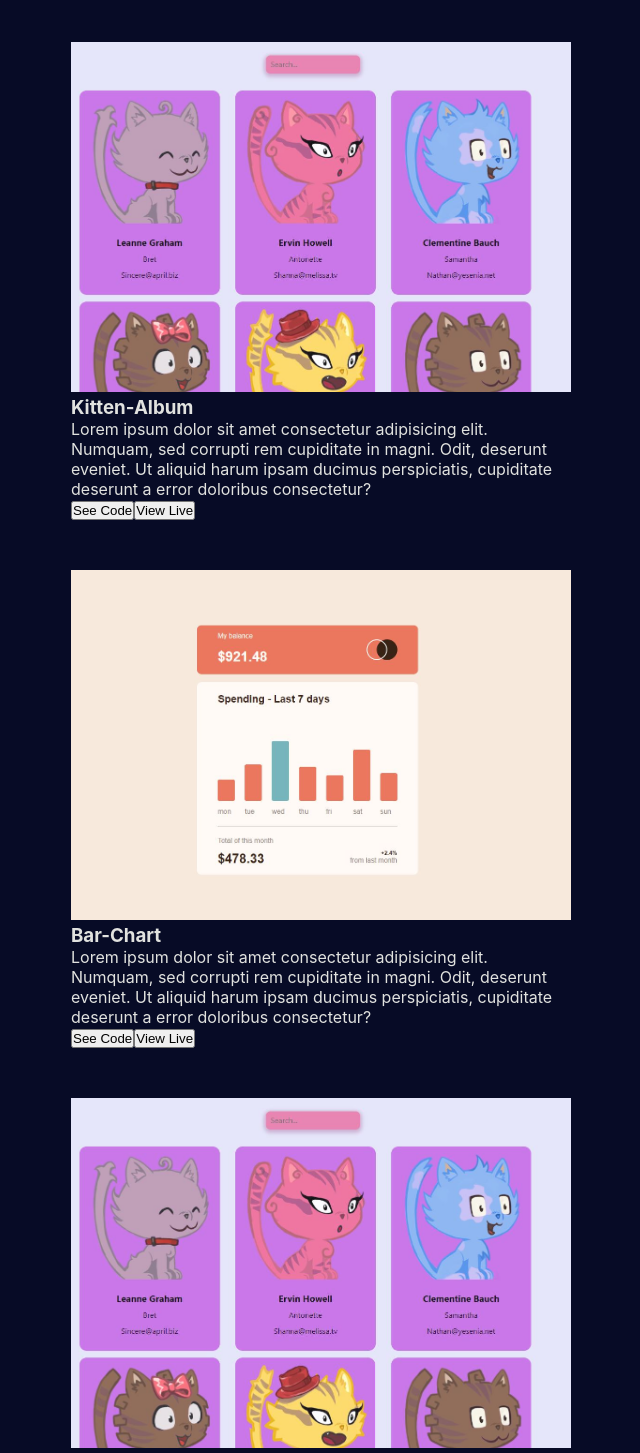
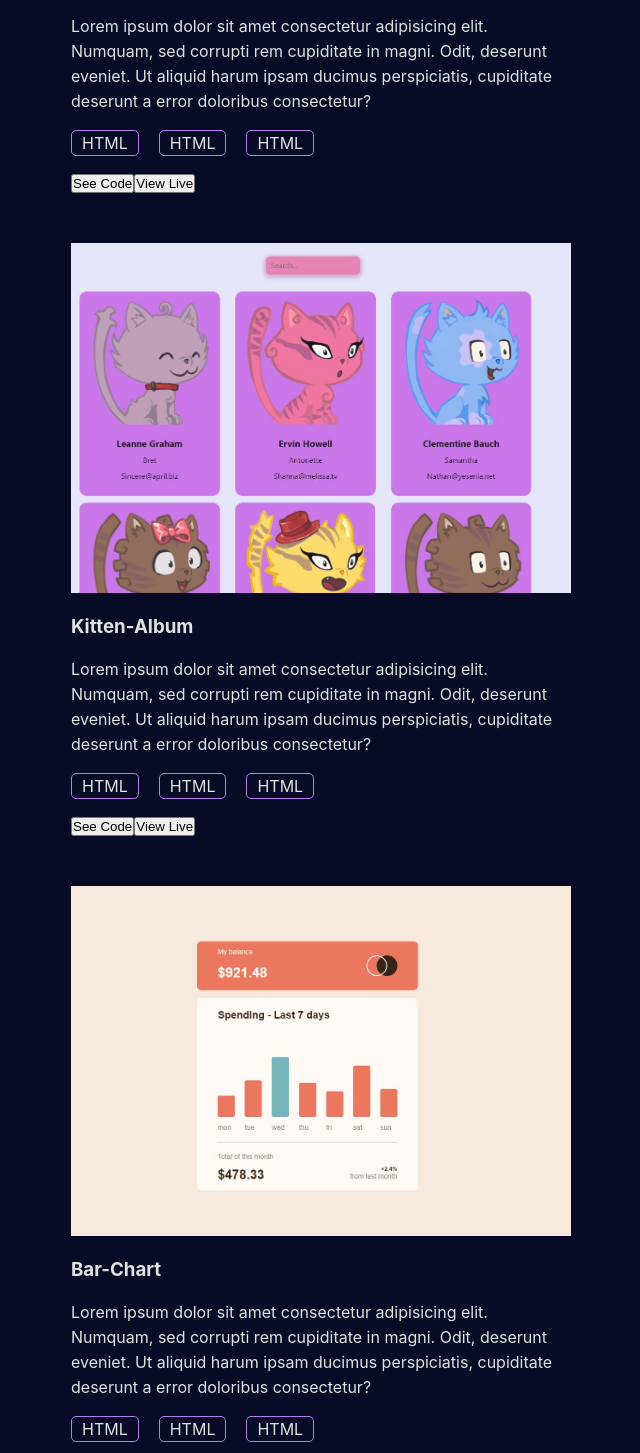
Before and after one commit to Gabbie99/Personal-portfolio, a React (Create React App) app: page / in a window 1280 px wide. Shown: the part 2560-4013 px from the top of the page, without its empty margins (185-825 px from the left). Built offline with nearby package versions, Linux system fonts and the light colour scheme.

Commit message:
working portfolio

```diff
--- a/src/components/projects/Projects.css
+++ b/src/components/projects/Projects.css
@@ -19,8 +19,27 @@
     color: rgb(183, 124, 238);
     font-size: 45px;
     text-align: center;
+    margin-bottom: 3rem;
+    margin-top: 1.5rem;
 }
-.project h3,p {
+.project p {
     color: #e1e2df;
     width: 500px;
+    line-height: 25px;
 }
+.project h3 {
+    color: #e1e2df;
+    width: 500px;
+    line-height: 60px;
+}
+.pro-span {
+    color: #e1e2df;
+    display: flex;
+    gap: 20px;
+}
+.pro-span span{
+    border: 1px solid rgb(183, 124, 238);
+    border-radius: 5px;
+    padding: 2px 10px;
+    margin: 1rem 0;
+}
--- a/src/components/projects/Projects.jsx
+++ b/src/components/projects/Projects.jsx
@@ -13,10 +13,10 @@ function Projects() {
                     <img src={thumb1} alt="" />
                     <h3>Bar-Chart</h3>
                     <p>Lorem ipsum dolor sit amet consectetur adipisicing elit. Numquam, sed corrupti rem cupiditate in magni. Odit, deserunt eveniet. Ut aliquid harum ipsam ducimus perspiciatis, cupiditate deserunt a error doloribus consectetur?</p>
-                    <div>
-                        <span></span>
-                        <span></span>
-                        <span></span>
+                    <div className='pro-span'>
+                        <span>HTML</span>
+                        <span>HTML</span>
+                        <span>HTML</span>
                     </div>
                     <div>
                         <button>See Code</button>
@@ -27,10 +27,10 @@ function Projects() {
                     <img src={thumb2} alt="" />
                     <h3>Kitten-Album</h3>
                     <p>Lorem ipsum dolor sit amet consectetur adipisicing elit. Numquam, sed corrupti rem cupiditate in magni. Odit, deserunt eveniet. Ut aliquid harum ipsam ducimus perspiciatis, cupiditate deserunt a error doloribus consectetur?</p>
-                    <div>
-                        <span></span>
-                        <span></span>
-                        <span></span>
+                    <div className='pro-span'>
+                        <span>HTML</span>
+                        <span>HTML</span>
+                        <span>HTML</span>
                     </div>
                     <div>
                         <button>See Code</button>
@@ -41,10 +41,10 @@ function Projects() {
                     <img src={thumb1} alt="" />
                     <h3>Bar-Chart</h3>
                     <p>Lorem ipsum dolor sit amet consectetur adipisicing elit. Numquam, sed corrupti rem cupiditate in magni. Odit, deserunt eveniet. Ut aliquid harum ipsam ducimus perspiciatis, cupiditate deserunt a error doloribus consectetur?</p>
-                    <div>
-                        <span></span>
-                        <span></span>
-                        <span></span>
+                    <div className='pro-span'>
+                        <span>HTML</span>
+                        <span>HTML</span>
+                        <span>HTML</span>
                     </div>
                     <div>
                         <button>See Code</button>
@@ -55,10 +55,10 @@ function Projects() {
                     <img src={thumb2} alt="" />
                     <h3>Kitten-Album</h3>
                     <p>Lorem ipsum dolor sit amet consectetur adipisicing elit. Numquam, sed corrupti rem cupiditate in magni. Odit, deserunt eveniet. Ut aliquid harum ipsam ducimus perspiciatis, cupiditate deserunt a error doloribus consectetur?</p>
-                    <div>
-                        <span></span>
-                        <span></span>
-                        <span></span>
+                    <div className='pro-span'>
+                        <span>HTML</span>
+                        <span>HTML</span>
+                        <span>HTML</span>
                     </div>
                     <div>
                         <button>See Code</button>
```
Also changed, not shown: src/assets/blink.gif (added).
